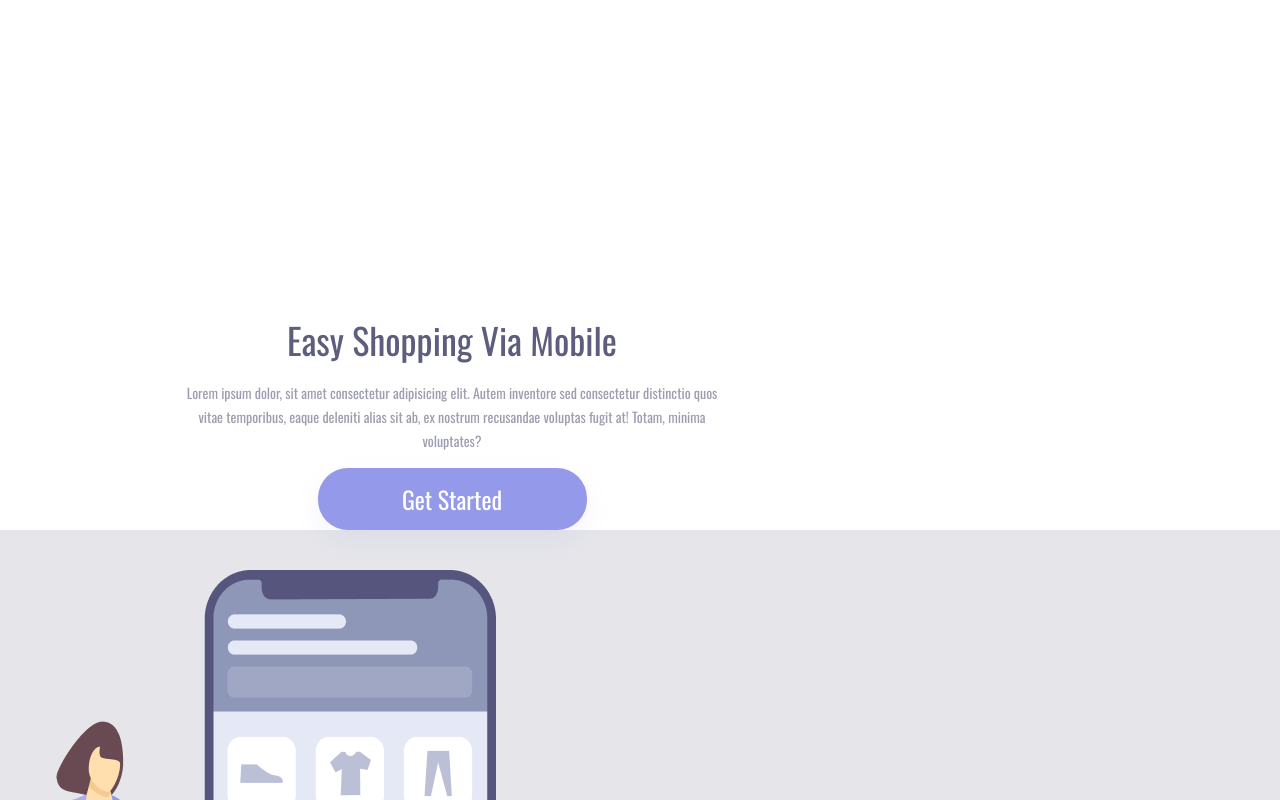
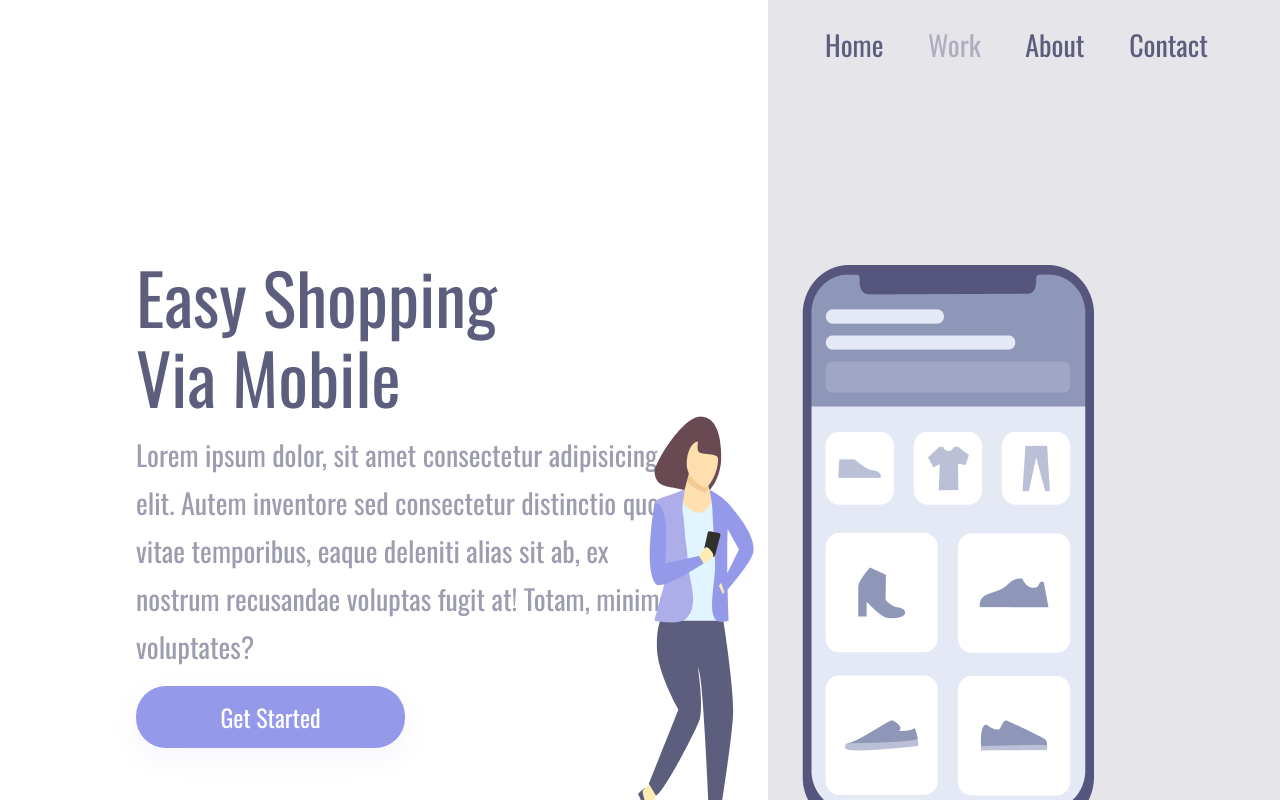
Before and after one commit to Julianaaraujo20/Easy-Shopping, a plain HTML site: page index.html in a window 1280 px wide. Shown: the top 800 px of the page. Drawn offline with nearby package versions, Linux system fonts and the light colour scheme.

Commit message:
alteração

```diff
--- a/styles.css
+++ b/styles.css
@@ -93,55 +93,3 @@ a:active {
 header {
     margin: 24px 0 0 57px;
 }
-
-@media screen and (max-width: 900px) {
-    .container-left {
-        width: 100%;
-        height: 50%;
-        padding: 0;
-        margin: 0;
-    }
-}
-    .container-right {
-        display: block;
-        height: auto;
-        width: 100%;
-        position: static;
-        padding: 40px;
-    }
-    img {
-        position: static;
-        max-width: 90%;
-}
-
-    header {
-        display: none;
-
-}
-
-    h1 {
-        font-size: 36px;
-        line-height: 52px;
-        width: auto;
-        margin: 58px 50px 0 50px;
-        text-align: center;
-
-}
-    p {
-        margin: 15px 40px;
-        width: auto;
-        text-align: center;
-        font-size: 14px;
-        line-height: 24px;
-    }
-    button {
-        margin: 0 auto;
-        display: block;
-}
-@media screen and (max-width: 330px) {
-        .container-left {
-            height: 70%;
-
-        }
-
-}
```
